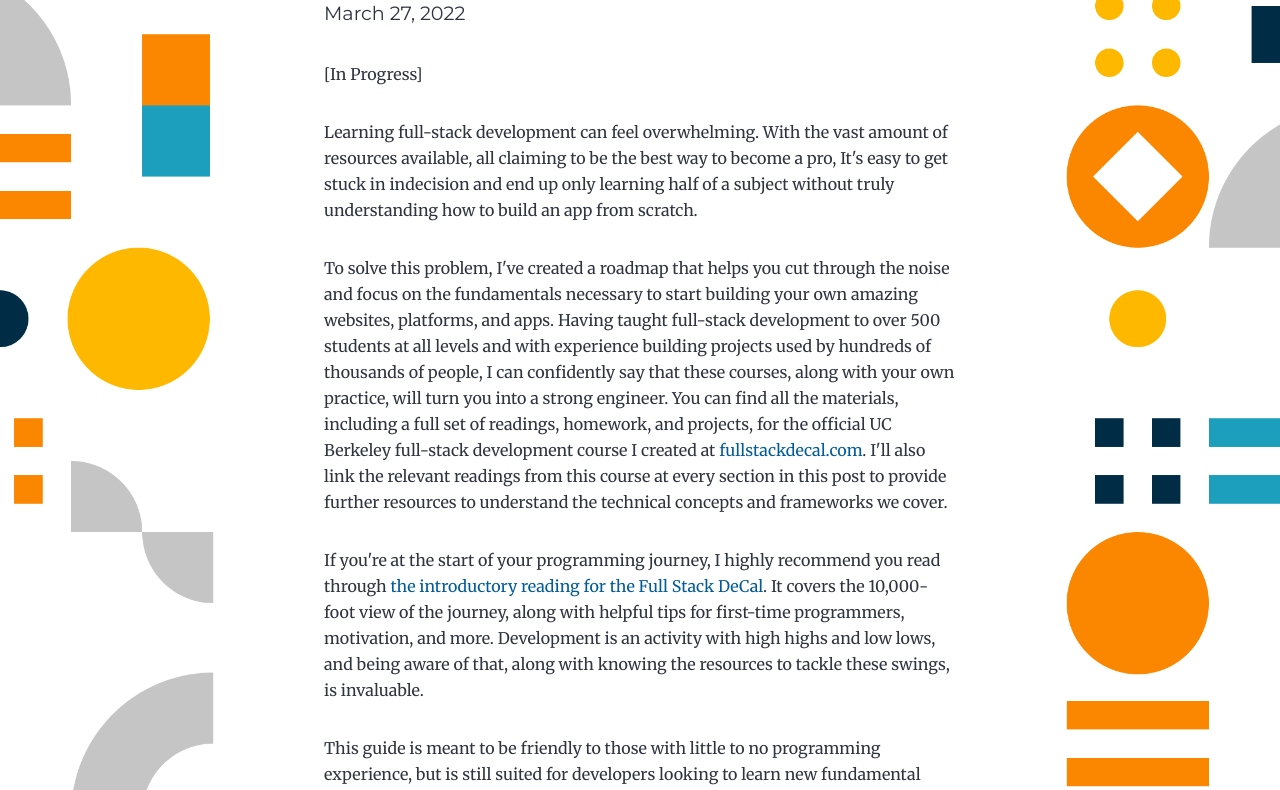
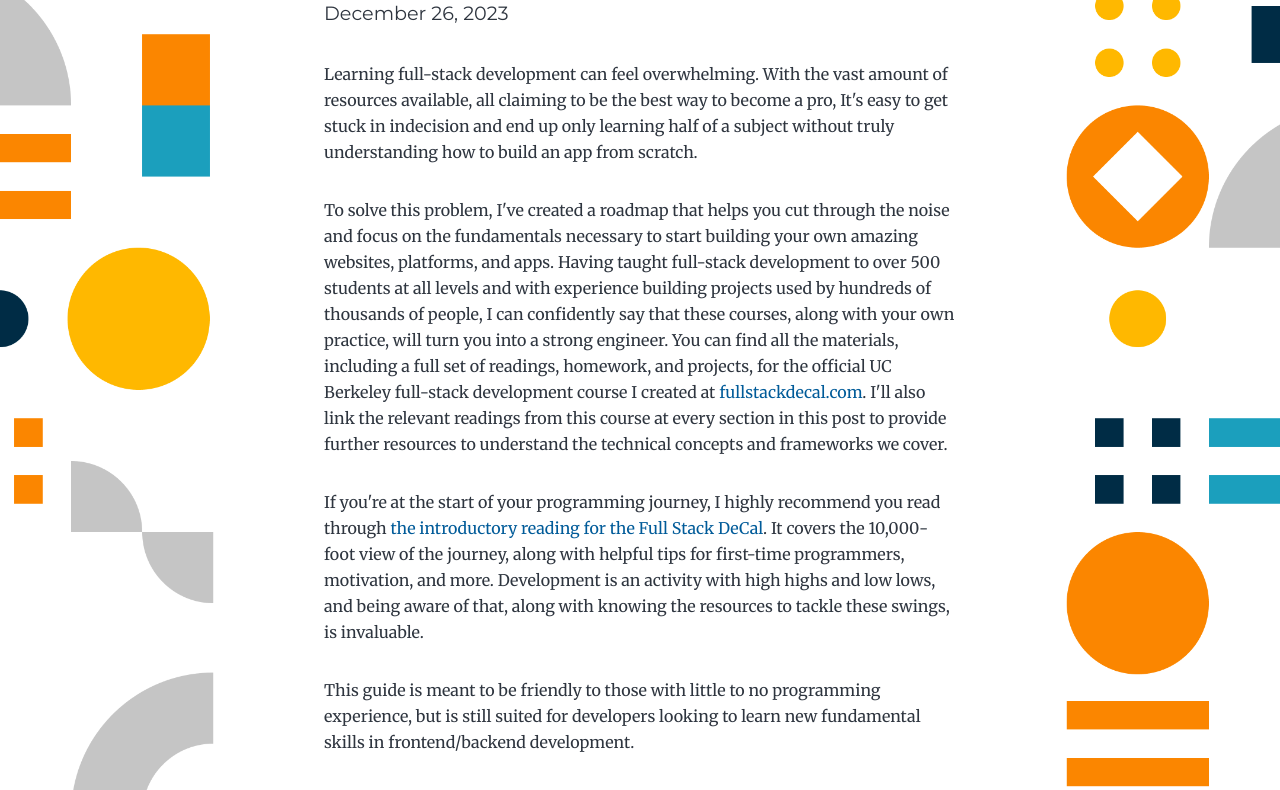
Before and after one commit to sgoel97/blog, a Gatsby site: page /full-stack/ in a window 1280 px wide. Shown: the part 179-969 px from the top of the page. Built offline with nearby package versions, Linux system fonts and the light colour scheme; Gatsby itself is replaced by a stand-in of ours.

Commit message:
finalize full stack;

```diff
--- a/content/blog/full-stack/index.md
+++ b/content/blog/full-stack/index.md
@@ -1,11 +1,9 @@
 ---
 title: Become a Full-Stack Engineer
-date: "2022-03-27"
+date: "2023-12-26"
 description: Your go-to guide on getting started with full-stack development.
 category: software
 ---
-
-[In Progress]
 
 Learning full-stack development can feel overwhelming. With the vast amount of resources available, all claiming to be the best way to become a pro, It's easy to get stuck in indecision and end up only learning half of a subject without truly understanding how to build an app from scratch.
 
```
